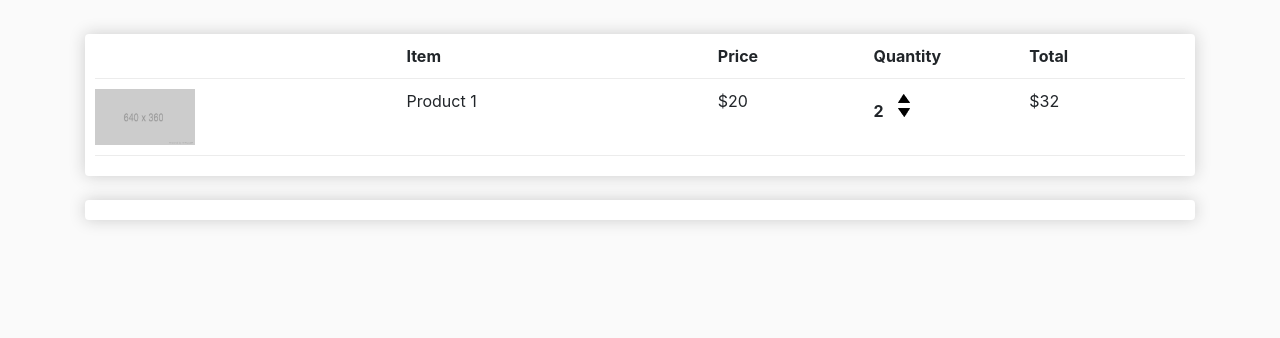
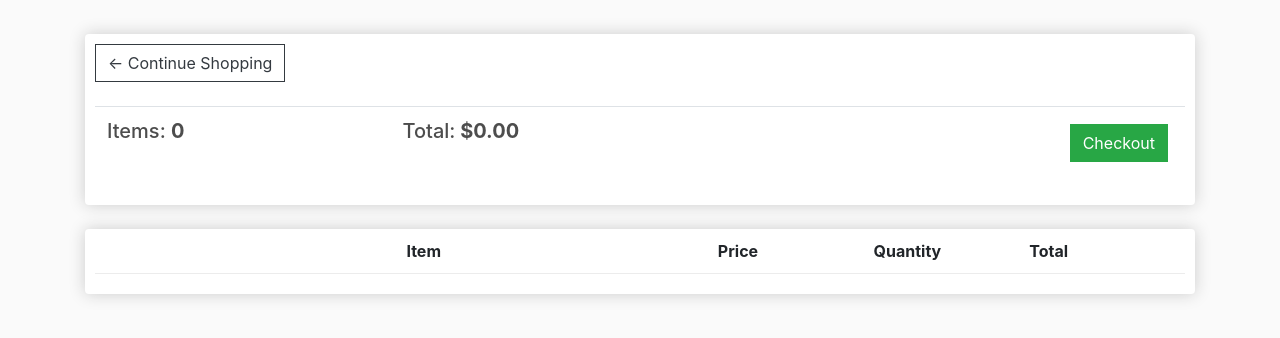
Before and after one commit to Sanmay-Das/Ecommerce-Website, a Django app: page /cart/ in a window 1280 px wide. Shown: the part 57-395 px from the top of the page. Run offline with Django 5.2, Linux system fonts and the light colour scheme; lists and menus that the app fills with data are empty; some libraries are stand-ins or nearby versions.

Commit message:
admin, cart and checkout rendering

```diff
--- a/ecommerce/settings.py
+++ b/ecommerce/settings.py
@@ -125,6 +125,9 @@ STATICFILES_DIRS = [
     os.path.join(BASE_DIR, 'static')
 ]
 
+MEDIA_URL = '/images/'
+MEDIA_ROOT = os.path.join(BASE_DIR, 'static/images')
+
 # Default primary key field type
 # https://docs.djangoproject.com/en/5.1/ref/settings/#default-auto-field
 
--- a/ecommerce/urls.py
+++ b/ecommerce/urls.py
@@ -16,8 +16,12 @@ Including another URLconf
 """
 from django.contrib import admin
 from django.urls import path, include
+from django.conf.urls.static import static
+from django.conf import settings
 
 urlpatterns = [
     path('admin/', admin.site.urls),
     path('', include('store.urls'))
 ]
+
+urlpatterns += static(settings.MEDIA_URL, document_root=settings.MEDIA_ROOT)
--- a/store/templates/store/cart.html
+++ b/store/templates/store/cart.html
@@ -3,6 +3,26 @@
 {% block content %}
 <div class="row">
 	<div class="col-lg-12">
+
+        <div class="box-element">
+
+            <a  class="btn btn-outline-dark" href="{% url 'store' %}">&#x2190; Continue Shopping</a>
+
+            <br>
+            <br>
+            <table class="table">
+                <tr>
+                    <th><h5>Items: <strong>{{order.get_cart_items}}</strong></h5></th>
+                    <th><h5>Total:<strong> ${{order.get_cart_total|floatformat:2}}</strong></h5></th>
+                    <th>
+                        <a  style="float:right; margin:5px;" class="btn btn-success" href="{% url 'checkout' %}">Checkout</a>
+                    </th>
+                </tr>
+            </table>
+
+        </div>
+
+        <br>
 		<div class="box-element">
             <div class="cart-row">
                 <div style="flex:2"></div>
@@ -12,27 +32,24 @@
                 <div style="flex:1"><strong>Total</strong></div>
             </div>
 
+            {% for item in items %}
             <div class="cart-row">
-                <div style="flex:2"><img class="row-image" src="{% static 'images/placeholder.png' %}"></div>
-                <div style="flex:2"><p>Product 1</p></div>
-                <div style="flex:1"><p>$20</p></div>
+                <div style="flex:2"><img class="row-image" src="{{item.product.imageURL}}"></div>
+                <div style="flex:2"><p>{{item.product.name}}</p></div>
+                <div style="flex:1"><p>${{item.product.price|floatformat:2}}</p></div>
                 <div style="flex:1">
-                    <p class="quantity">2</p>
+                    <p class="quantity">{{item.quantity}}</p>
                     <div class="quantity">
                         <img class="chg-quantity" src="{% static  'images/arrow-up.png' %}">
 
                         <img class="chg-quantity" src="{% static  'images/arrow-down.png' %}">
                     </div>
                 </div>
-                <div style="flex:1"><p>$32</p></div>
+                <div style="flex:1"><p>${{item.get_total}}</p></div>
             </div>
-
+            {% endfor %}
 		</div>
 
-		<br>
-		<div class="box-element">
-
-		</div>
 	</div>
 </div>
 {% endblock content %}
--- a/store/views.py
+++ b/store/views.py
@@ -1,13 +1,25 @@
 from django.shortcuts import render
+from .models import *
 
 # Create your views here.
 def store(request):
-     context = {}
-     return render(request, 'store/store.html', context)
+	products = Product.objects.all()
+	context = {'products':products}
+	return render(request, 'store/store.html', context)
 
 def cart(request):
-     context = {}
-     return render(request, 'store/cart.html', context)
+
+	if request.user.is_authenticated:
+		customer = request.user.customer
+		order, created = Order.objects.get_or_create(customer=customer, complete=False)
+		items = order.orderitem_set.all()
+	else:
+		#Create empty cart for now for non-logged in user
+		items = []
+		order = {'get_cart_total':0, 'get_cart_items':0}
+
+	context = {'items':items, 'order':order}
+	return render(request, 'store/cart.html', context)
 
 def checkout(request):
       context = {}
```
Also changed, not shown: store/models.py (+27 -0 lines), store/templates/store/store.html (+5 -30 lines), db.sqlite3, static/images/headphones.jpg (added), static/images/shirt.jpg (added), static/images/shoes.jpg (added), static/images/watch.jpg (added), store/migrations/0002_product_image.py (added).
